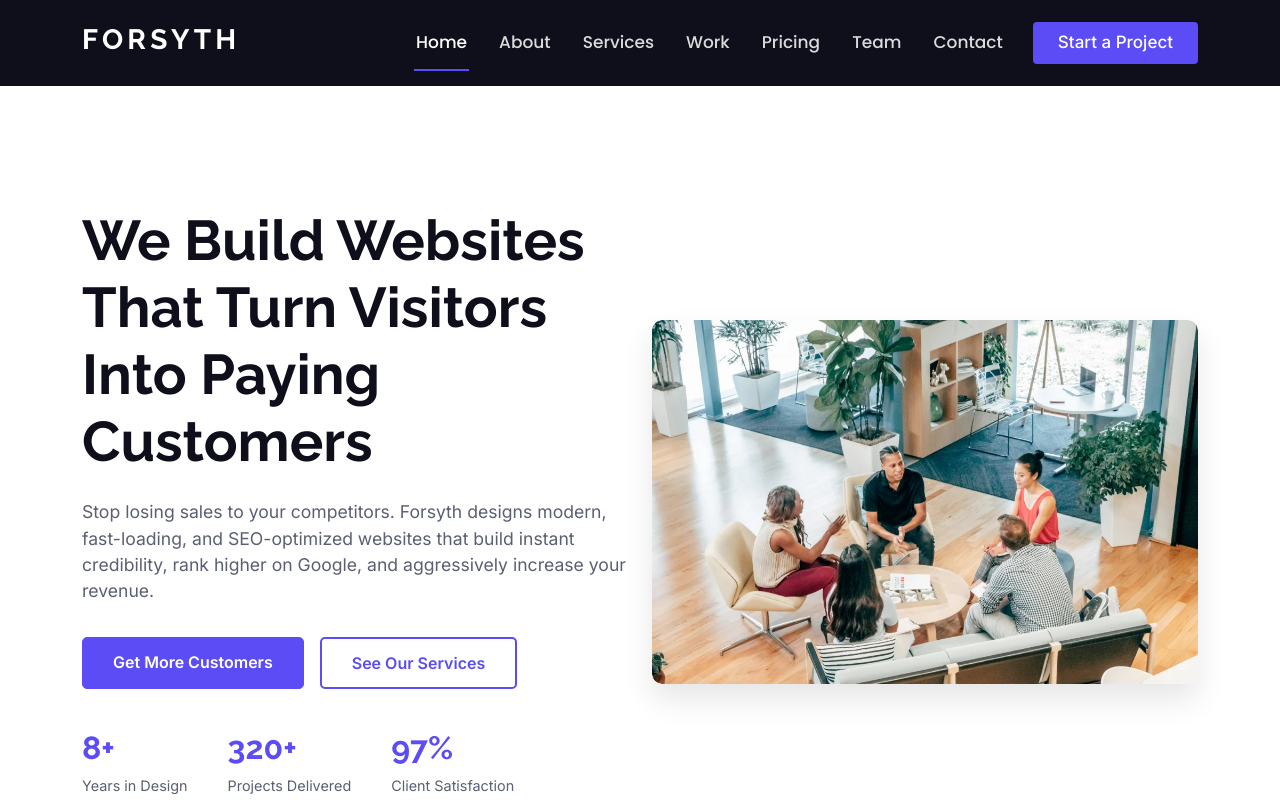
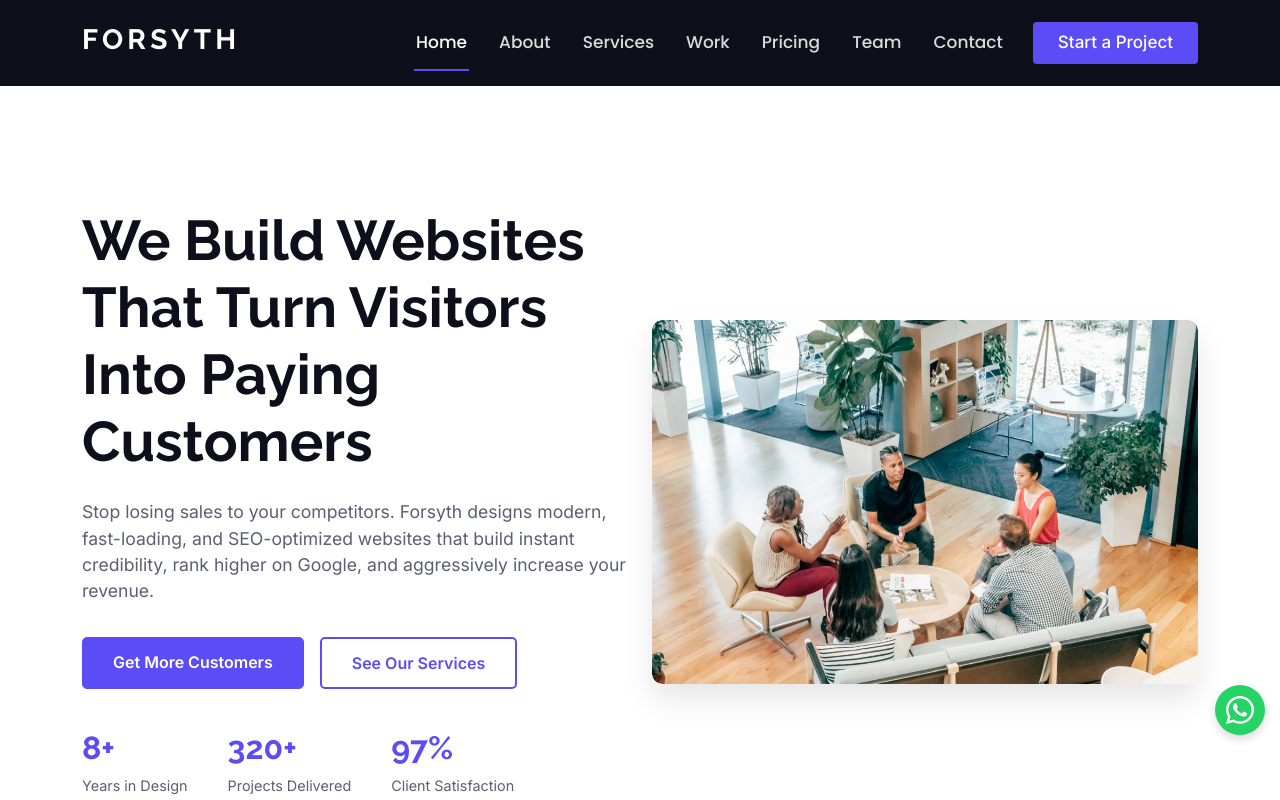
Before and after one commit to BayoJohn/Forsyth, a plain HTML site: page index.html in a window 1280 px wide. Shown: the top 800 px of the page. Drawn offline with Linux system fonts and the light colour scheme.

Commit message:
Add WhatsApp sticky button and update Instagram link

```diff
--- a/assets/css/main.css
+++ b/assets/css/main.css
@@ -711,6 +711,35 @@ h6 {
 }
 
 /*--------------------------------------------------------------
+# WhatsApp Sticky Button
+--------------------------------------------------------------*/
+.whatsapp-btn {
+  position: fixed;
+  right: 15px;
+  bottom: 65px;
+  z-index: 99999;
+  background-color: #25d366;
+  color: #fff;
+  width: 50px;
+  height: 50px;
+  border-radius: 50%;
+  transition: all 0.3s;
+  box-shadow: 0 4px 10px rgba(0,0,0,0.15);
+}
+
+.whatsapp-btn i {
+  font-size: 28px;
+  line-height: 0;
+}
+
+.whatsapp-btn:hover {
+  background-color: #1ebc5a;
+  color: #fff;
+  transform: translateY(-3px);
+  box-shadow: 0 6px 15px rgba(0,0,0,0.2);
+}
+
+/*--------------------------------------------------------------
 # Disable aos animation delay on mobile devices
 --------------------------------------------------------------*/
 @media screen and (max-width: 768px) {
--- a/index.html
+++ b/index.html
@@ -1592,10 +1592,7 @@
           <h4>Follow Us</h4>
           <p>See our latest work, design insights, and behind-the-scenes content on our social channels.</p>
           <div class="social-links d-flex">
-            <a href=""><i class="bi bi-twitter-x"></i></a>
-            <a href=""><i class="bi bi-instagram"></i></a>
-            <a href=""><i class="bi bi-linkedin"></i></a>
-            <a href=""><i class="bi bi-dribbble"></i></a>
+            <a href="https://www.instagram.com/official_forsyth/?hl=en" target="_blank" title="Instagram"><i class="bi bi-instagram"></i></a>
           </div>
         </div>
 
@@ -1613,6 +1610,11 @@
 
   <!-- Scroll Top -->
   <a href="#" id="scroll-top" class="scroll-top d-flex align-items-center justify-content-center"><i class="bi bi-arrow-up-short"></i></a>
+
+  <!-- WhatsApp Button -->
+  <a href="https://wa.me/2349029421524" target="_blank" class="whatsapp-btn d-flex align-items-center justify-content-center" title="Chat with us on WhatsApp">
+    <i class="bi bi-whatsapp"></i>
+  </a>
 
   <!-- Preloader -->
   <div id="preloader"></div>
```
